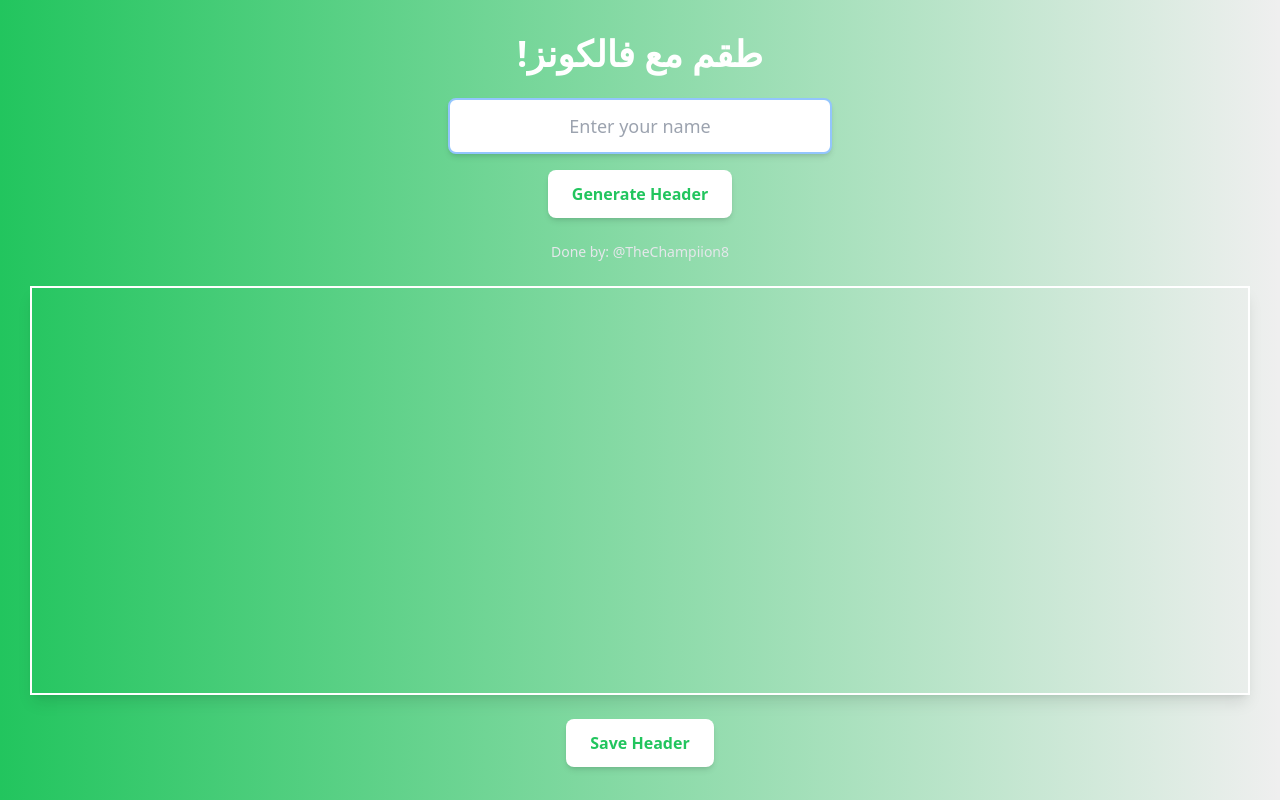
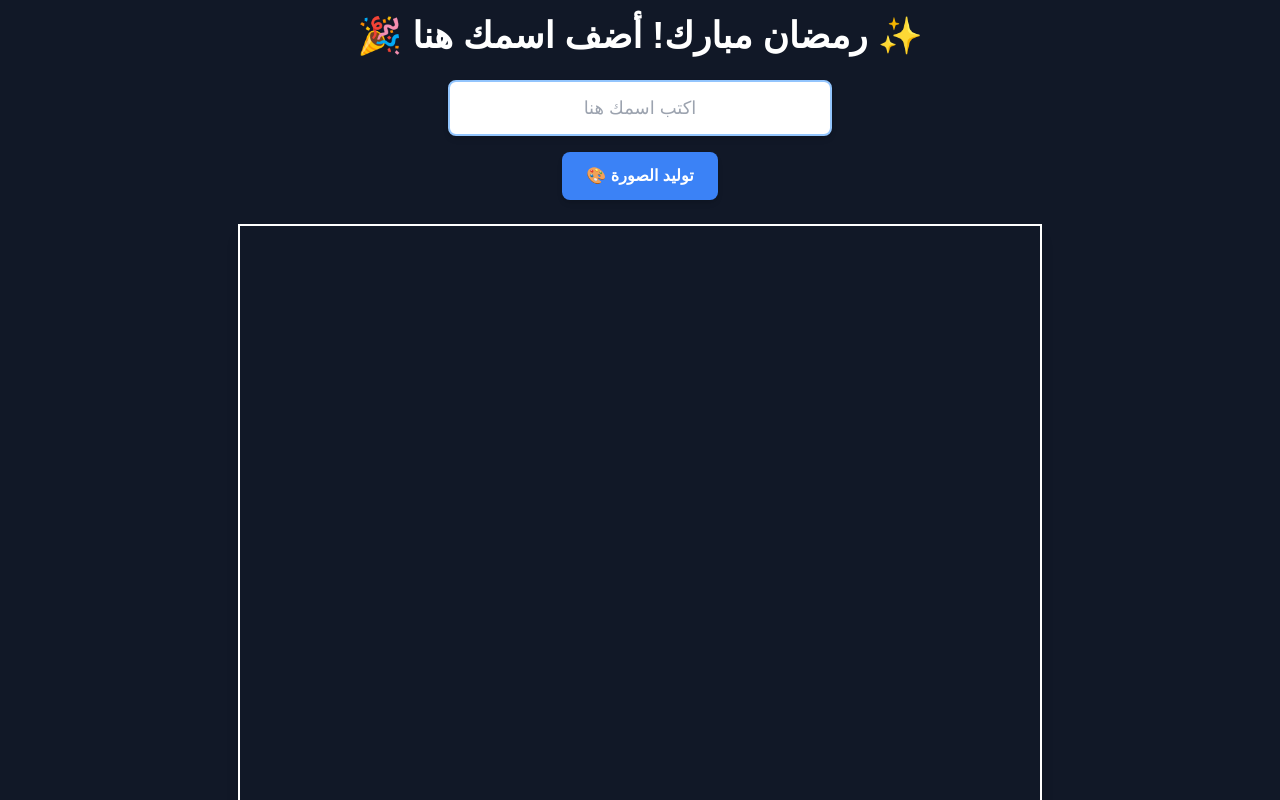
Before and after one commit to SarahAbdulaziz77/simple-header-generator, a Next.js app: page / in a window 1280 px wide. Shown: the top 800 px of the page. Built offline with nearby package versions, Linux system fonts and the light colour scheme.

Commit message:
ramadan version

```diff
--- a/src/app/globals.css
+++ b/src/app/globals.css
@@ -1,6 +1,8 @@
 @tailwind base;
 @tailwind components;
 @tailwind utilities;
+@import url('https://fonts.googleapis.com/css2?family=Cairo:wght@400;700&display=swap');
+
 
 :root {
   --bg-color: #efefef;
@@ -9,6 +11,8 @@
 
 body {
   background-color: var(--bg-color);
+  font-family: 'Cairo', sans-serif;
+
 }
 
 * {
--- a/src/app/layout.tsx
+++ b/src/app/layout.tsx
@@ -14,7 +14,7 @@ const geistMono = localFont({
 });
 
 export const metadata: Metadata = {
-  title: "Create Next App",
+  title: "Ramadan",
   description: "Generated by create next app",
 };
 
--- a/src/app/page.tsx
+++ b/src/app/page.tsx
@@ -1,144 +1,115 @@
-"use client";  // This marks the component as a client-side component
+"use client";
 
-import { useRef, useState, useEffect } from 'react';
+import { useRef, useState, useEffect } from "react";
 
 const HomePage = () => {
   const canvasRef = useRef<HTMLCanvasElement | null>(null);
-  const [name, setName] = useState('');
-  const [canvasWidth, setCanvasWidth] = useState(1500);  // Twitter header fixed width
-  const [canvasHeight, setCanvasHeight] = useState(500);  // Twitter header fixed height
-  const [isMobile, setIsMobile] = useState(false);  // Track if the user is on mobile
+  const [name, setName] = useState("");
+  const [canvasWidth, setCanvasWidth] = useState(800); // Default width
+  const [canvasHeight, setCanvasHeight] = useState(800); // Default height
+  const [isMobile, setIsMobile] = useState(false);
 
-  // Function to update canvas size based on the screen size (responsive display)
+  // Function to update canvas size
   const updateCanvasSize = () => {
-    const maxWidth = 1500;  // Set maximum width to the actual Twitter header width
-    const minWidth = 500;  // Set minimum width for better readability on mobile
-
-    const width = Math.min(Math.max(window.innerWidth * 0.95, minWidth), maxWidth);
-    const height = width / 3;  // Keep a 3:1 aspect ratio to match Twitter's header size
+    const width = Math.min(window.innerWidth * 0.9, 800);
+    const height = width;
     setCanvasWidth(width);
     setCanvasHeight(height);
-
-    // Check if the current device is mobile (width < 768px)
     setIsMobile(window.innerWidth < 768);
   };
 
-  // Adjust canvas size on initial render and when the window resizes
   useEffect(() => {
     updateCanvasSize();
-    window.addEventListener('resize', updateCanvasSize);
-    return () => window.removeEventListener('resize', updateCanvasSize);
+    window.addEventListener("resize", updateCanvasSize);
+    return () => window.removeEventListener("resize", updateCanvasSize);
   }, []);
 
-  // Function to draw the Falcon header and name on the canvas with high DPI
-  const drawHeader = () => {
+  // Function to draw image and text inside the brown area
+  const drawImageWithText = () => {
     const canvas = canvasRef.current;
     if (!canvas) return;
 
-    const ctx = canvas.getContext('2d');
+    const ctx = canvas.getContext("2d");
     if (!ctx) return;
 
-    // Ensure English names are uppercase
-    const finalName = /^[A-Za-z]+$/.test(name) ? name.toUpperCase() : name;
-
-    // Set canvas resolution to the fixed Twitter header size
-    const scaleFactor = 4;  // Increased scaling for higher resolution
-    canvas.width = 1500 * scaleFactor;  // Twitter header fixed width for saving
-    canvas.height = 500 * scaleFactor;  // Twitter header fixed height for saving
-    canvas.style.width = `${canvasWidth}px`;  // CSS width remains responsive for display
-    canvas.style.height = `${canvasHeight}px`;  // CSS height remains responsive for display
-
-    // Scale the drawing context
-    ctx.scale(scaleFactor, scaleFactor);
-
-    // Enable high-quality image smoothing
-    ctx.imageSmoothingEnabled = true;
-    ctx.imageSmoothingQuality = 'high';  // Set to high for best quality
-
-    // Load the Falcon image
     const img = new Image();
-    img.src = '/assets/falcons.jpg';  // Ensure the image is in the public/assets folder
+    img.src = "/assets/ramadan.jpg"; // Ensure image is in the public/assets folder
 
     img.onload = () => {
-      // Clear the canvas (with scaling in mind)
-      ctx.clearRect(0, 0, canvas.width / scaleFactor, canvas.height / scaleFactor);
+      // Set canvas size to match image
+      canvas.width = img.width;
+      canvas.height = img.height;
 
-      // Draw the image (adjusting for scaleFactor)
-      ctx.drawImage(img, 0, 0, canvas.width / scaleFactor, canvas.height / scaleFactor);
+      // Keep it responsive
+      canvas.style.width = `${canvasWidth}px`;
+      canvas.style.height = `${canvasHeight}px`;
 
-      // Set a dynamic font size based on the canvas width
-      let fontSize = 80;  // Set a fixed large font size for the text
-      ctx.font = `${fontSize}px Amiri`;  // Set the font size
+      // Draw image
+      ctx.drawImage(img, 0, 0, img.width, img.height);
 
-      // Measure the width of the text
-      const textWidth = ctx.measureText(finalName).width;
+      // Format name (uppercase if English)
+      const finalName = /^[A-Za-z]+$/.test(name) ? name.toUpperCase() : name;
 
-      // Adjust the font size if the text is too long to fit
-      if (textWidth > canvasWidth * 0.6) {
-        fontSize = fontSize * (canvasWidth * 0.6 / textWidth);  // Scale down font size
-        ctx.font = `${fontSize}px Amiri`;  // Update font size based on text length
+      // 🔹 **Set Font Size Based on Brown Bar Height**
+      let fontSize = img.height * 0.03  ; // Adjust based on image height
+      ctx.font = `${fontSize}px Cairo`;
+      ctx.textAlign = "center";
+      ctx.textBaseline = "middle";
+
+      // 🔹 **Fix Text Placement Inside Brown Area**
+      const textX = img.width / 2; // Centered horizontally
+      const textY = img.height * 0.71; // Adjusted for brown area
+
+      // **Apply a shadow effect for better readability**
+      for (let i = 0; i < 4; i++) {
+        ctx.fillText(finalName, textX + i, textY + i);
       }
 
-      ctx.textAlign = 'center';  // Center-align the text based on the circled area
-      ctx.textBaseline = 'middle';  // Align the text to the middle vertically
-
-      // Adjust text position slightly based on whether the user is on mobile or not
-      const textX = isMobile ? 440 : 420;  // Move text slightly to the right on mobile
-      const textY = 250;  // Fixed Y position (based on your screenshot)
-
-      // Create the 3D shadow effect by drawing the text slightly offset for a shadow
-      for (let i = 0; i < 5; i++) {
-        ctx.fillStyle = `rgba(0, 0, 0, ${0.1 * (i + 1)})`;  // Shadow color with increasing opacity
-        ctx.fillText(finalName, textX + i, textY + i);  // Adjust text position slightly for shadow effect
-      }
-
-      // Draw the main text on top with a brighter beige/gold color
-      ctx.fillStyle = '#f1e3b3';  // Brighter beige/gold color for the main text
-      ctx.fillText(finalName, textX, textY);  // Main text positioned
+      // **Final text (inside brown area)**
+      ctx.fillStyle = "#ffffff"; // Light beige/gold color
+      ctx.fillText(finalName, textX, textY);
     };
 
     img.onerror = () => {
-      console.error('Image failed to load.');
+      console.error("Image failed to load.");
     };
   };
 
-  // Function to save the canvas image as a PNG
+  // Function to save the image
   const saveImage = () => {
     const canvas = canvasRef.current;
     if (!canvas) return;
 
-    const link = document.createElement('a');
-    link.download = 'falcon-header.png';
+    const link = document.createElement("a");
+    link.download = "ramadan-greeting.png";
     link.href = canvas.toDataURL();
     link.click();
   };
 
   return (
-    <div className="flex flex-col items-center justify-center min-h-screen bg-gradient-to-r from-green-500 to-white-500 p-4">
-      <h1 className="text-3xl sm:text-4xl font-bold text-white mb-6">!طقم مع فالكونز</h1>
+    <div className="flex flex-col items-center justify-center min-h-screen bg-gray-900 p-4">
+      <h1 className="text-3xl sm:text-4xl font-bold text-white mb-6">
+        🎉 رمضان مبارك! أضف اسمك هنا ✨
+      </h1>
 
-      {/* Input field for the user's name */}
+      {/* Input for user text */}
       <input
         type="text"
         value={name}
         onChange={(e) => setName(e.target.value)}
-        placeholder="Enter your name"
+        placeholder="اكتب اسمك هنا"
         className="p-3 w-full max-w-sm text-lg text-center rounded-lg shadow-md mb-4 border-2 border-blue-300 focus:outline-none focus:ring-2 focus:ring-blue-500"
       />
 
-      {/* Button to trigger the canvas drawing */}
+      {/* Button to generate the customized image */}
       <button
-        onClick={drawHeader}
-        className="px-6 py-3 bg-white text-green-500 font-semibold rounded-lg shadow-md hover:bg-blue-50 mb-6"
+        onClick={drawImageWithText}
+        className="px-6 py-3 bg-blue-500 text-white font-semibold rounded-lg shadow-md hover:bg-blue-600 mb-6"
       >
-        Generate Header
+        🎨 توليد الصورة
       </button>
 
-      {/* Rights info */}
-      <p className="text-gray-200 text-sm mb-6">Done by: @TheChampiion8</p>
-
-
-      {/* Center the canvas */}
+      {/* Canvas for drawing the image */}
       <div className="flex justify-center w-full">
         <canvas
           ref={canvasRef}
@@ -151,12 +122,12 @@ const HomePage = () => {
       {/* Button to save the generated image */}
       <button
         onClick={saveImage}
-        className="mt-6 px-6 py-3 bg-white text-green-500 font-semibold rounded-lg shadow-md hover:bg-blue-50"
+        className="mt-6 px-6 py-3 bg-green-500 text-white font-semibold rounded-lg shadow-md hover:bg-green-600"
       >
-        Save Header
+        💾 حفظ الصورة
       </button>
     </div>
   );
-}
+};
 
 export default HomePage;
```
Also changed, not shown: public/assets/ramadan.jpg (added).
